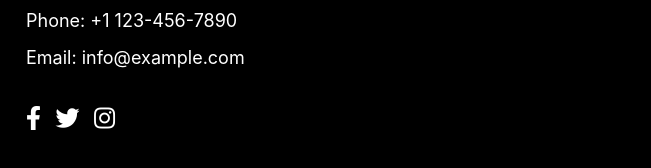
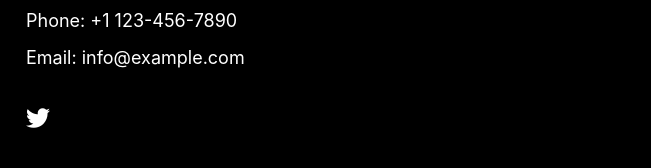
Before and after one commit to TanushreeMohanty/portfolio, a plain HTML site: page index.html in a window 1280 px wide. Shown: the part 1973-2141 px from the top of the page, 629-1280 px from the left. Drawn offline with nearby package versions, Linux system fonts and the light colour scheme; some packages are replaced by stand-ins of ours.

Commit message:
index.html

```diff
--- a/index.html
+++ b/index.html
@@ -228,9 +228,7 @@
             <p class="footer-text">Phone: +1 123-456-7890</p>
             <p class="footer-text">Email: info@example.com</p>
             <div class="social-media">
-              <a href="#" class="social-link"><i class="fab fa-facebook-f"></i></a>
               <a href="#" class="social-link"><i class="fab fa-twitter"></i></a>
-              <a href="#" class="social-link"><i class="fab fa-instagram"></i></a>
             </div>
           </div>
         </div>
```
